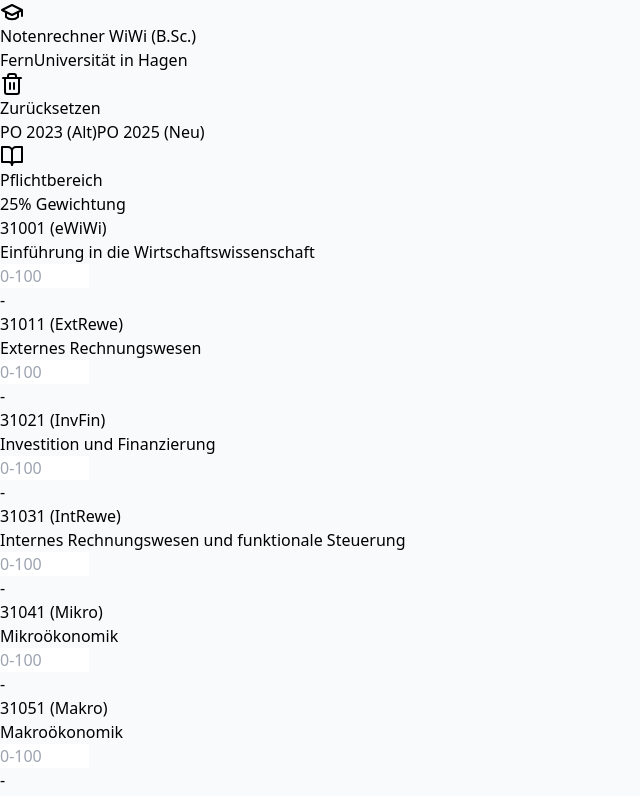
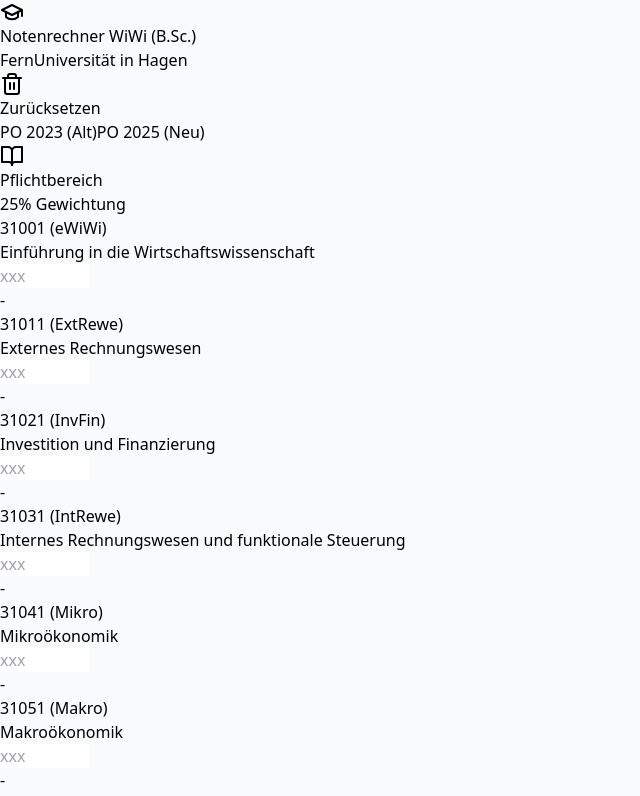
Before and after one commit to uberwach/wiwi-bsc-notenrechner, a React (Vite) app: page / in a window 1280 px wide. Shown: the top 796 px of the page, without its empty margins (0-640 px from the left). Built offline with nearby package versions, Linux system fonts and the light colour scheme.

Commit message:
Changed placeholder points to xxx instead of the "0-100" which was leaving the box

```diff
--- a/src/App.tsx
+++ b/src/App.tsx
@@ -683,7 +683,7 @@
                 <div className="flex items-center gap-2 shrink-0">
                     <input
                         type="number"
-                        placeholder={pflichtStats.averagePointsForPlaceholder ? String(pflichtStats.averagePointsForPlaceholder) : "0-100"}
+                        placeholder={pflichtStats.averagePointsForPlaceholder ? String(pflichtStats.averagePointsForPlaceholder) : "xxx"}
                         className="w-[42px] text-right px-2 py-1.5 border border-slate-300 rounded text-sm focus:ring-2 focus:ring-blue-500 focus:border-blue-500 outline-none [appearance:textfield] [&::-webkit-outer-spin-button]:appearance-none [&::-webkit-inner-spin-button]:appearance-none placeholder:text-slate-400"
                         value={points}
                         onChange={(e) => onChange(e.target.value)}
```
